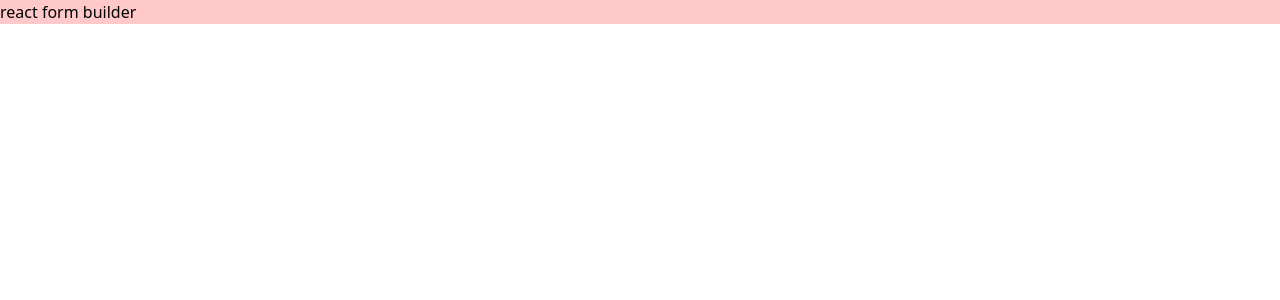
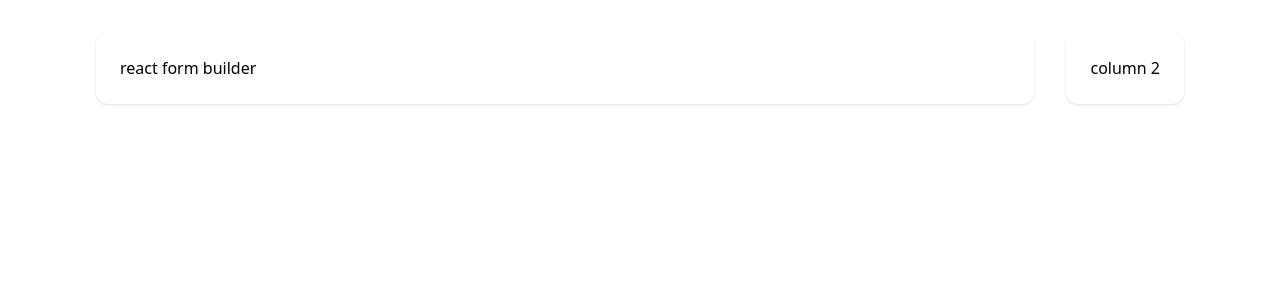
Before and after one commit to NooshinBarazi/react-form-builder, a React (Vite) app: page / in a window 1280 px wide. Shown: the top 300 px of the page. Built offline with nearby package versions, Linux system fonts and the light colour scheme.

Commit message:
built layout with 2 col

```diff
--- a/src/App.tsx
+++ b/src/App.tsx
@@ -1,11 +1,12 @@
+import { FormBuilder } from "./components/FormBuilder"
 
 
 function App() {
 
   return (
-    <>
-      <div className="bg-red-200">react form builder</div>
-    </>
+  <>
+  <FormBuilder />
+  </>
   )
 }
 
--- /dev/null
+++ b/src/components/FormBuilder.tsx
@@ -0,0 +1,8 @@
+export const FormBuilder = () => {
+    return(
+        <div className="flex flex-col md:flex-row gap-8 p-8 max-w-6xl mx-auto">
+        <div className="bg-white rounded-xl shadow flex-1 p-6">react form builder</div>
+        <div className="bg-white rounded-xl shadow p-6">column 2</div>
+      </div>
+    )
+}
```
